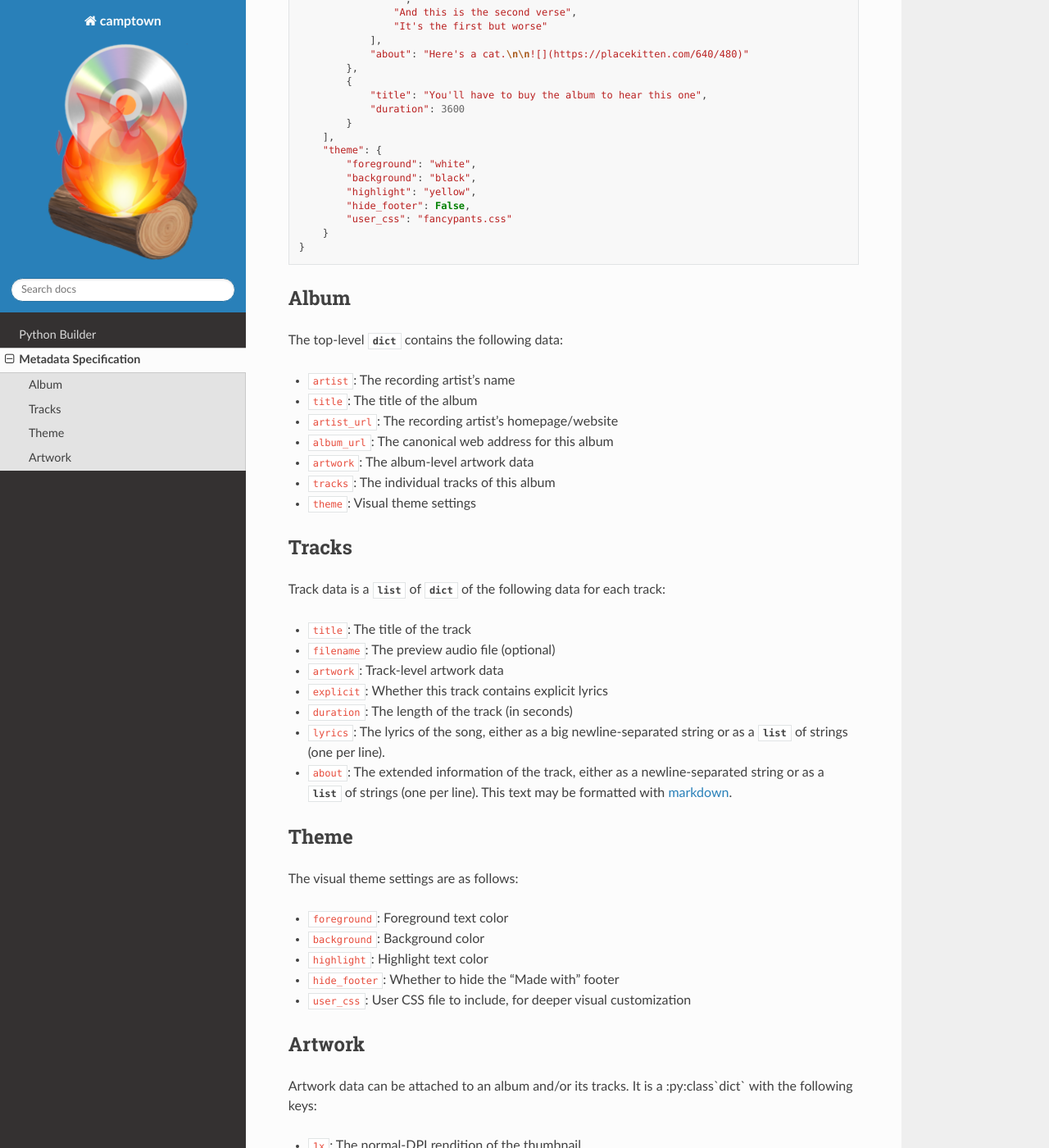
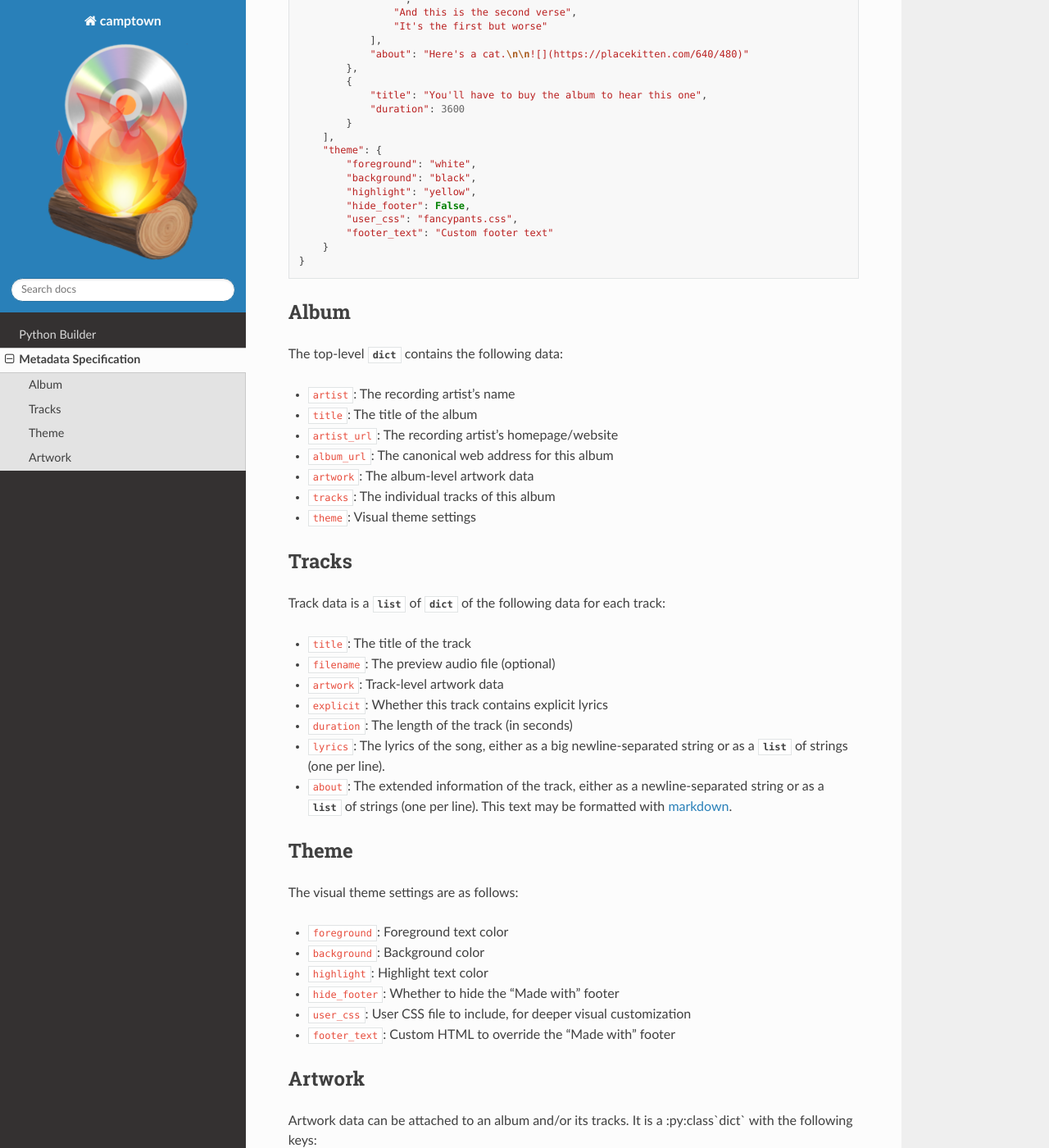
Before and after one commit to fluffy-critter/camptown, a Sphinx documentation site: the page built from docs/metadata.rst, in a window 1280 px wide and 1400 px high, scrolled down 824 px. Shown: the whole window at 82% size. Built offline with Sphinx 7.4.7 and the Read the Docs theme 2.0.0, drawn with Linux system fonts in a browser that asks for light colours.

Commit message:
Allow custom footer text

```diff
--- a/docs/metadata.rst
+++ b/docs/metadata.rst
@@ -54,7 +54,8 @@ A simple example follows:
             "background": "black",
             "highlight": "yellow",
             "hide_footer": False,
-            "user_css": "fancypants.css"
+            "user_css": "fancypants.css",
+            "footer_text": "Custom footer text"
         }
     }
 
@@ -98,6 +99,7 @@ The visual theme settings are as follows:
 * ``highlight``: Highlight text color
 * ``hide_footer``: Whether to hide the "Made with" footer
 * ``user_css``: User CSS file to include, for deeper visual customization
+* ``footer_text``: Custom HTML to override the "Made with" footer
 
 Artwork
 -------
```
Also changed, not shown: camptown/__init__.py (+9 -6 lines), 1 other file.
